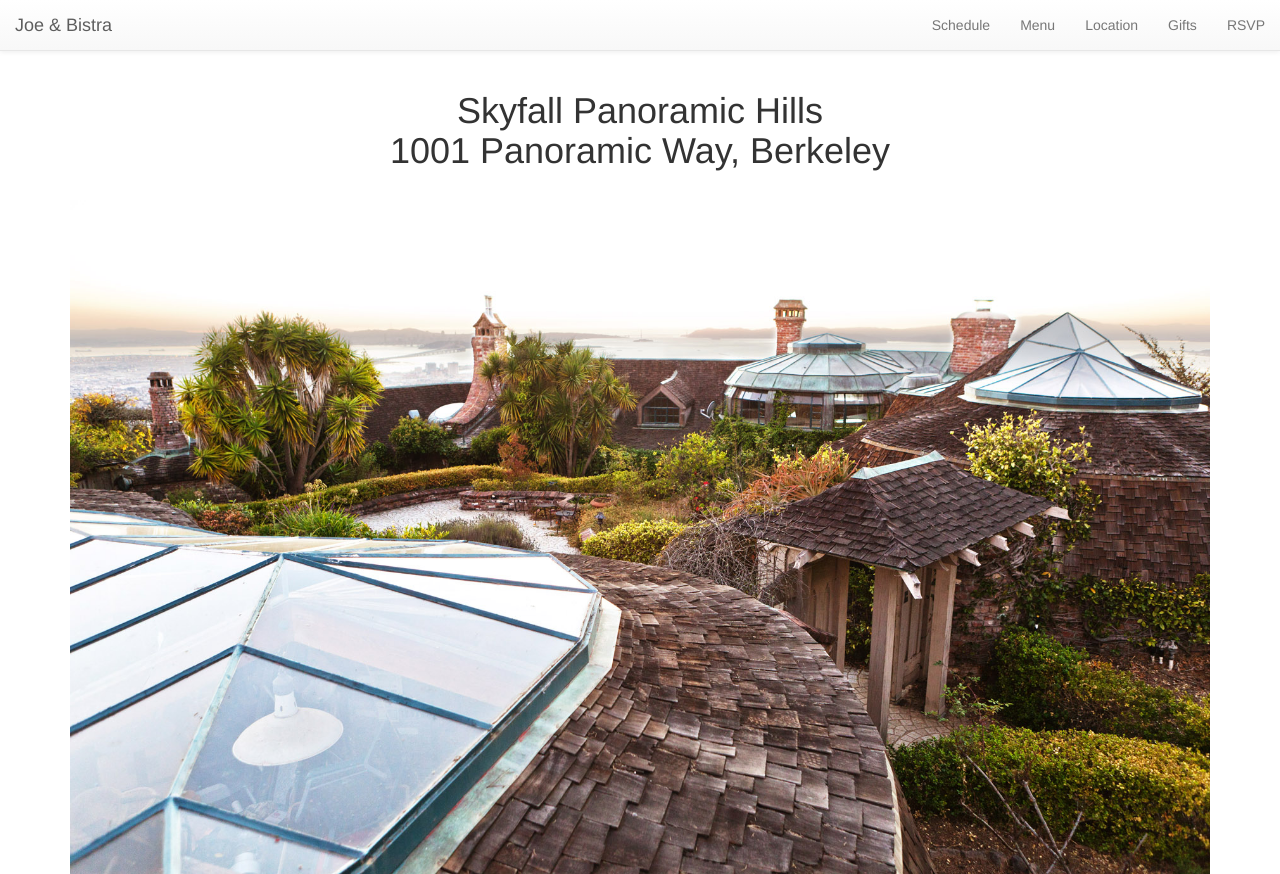
After one commit to jbinney/wedding, a Django app: page /location/ in a window 1280 px wide. The commit adds this page. Run offline with Django 3.2, Linux system fonts and the light colour scheme; some libraries are stand-ins or nearby versions.

Commit message:
Added Location page

```diff
--- a/wedding/templates/wedding/base.html
+++ b/wedding/templates/wedding/base.html
@@ -56,7 +56,7 @@
         <ul class="nav navbar-nav navbar-right">
           <li><a href="{% url 'schedule' %}">Schedule</a></li>
           <li><a href="{% url 'menu' %}">Menu</a></li>
-          <li><a href="#">Location</a></li>
+          <li><a href="{% url 'location' %}">Location</a></li>
           <li><a href="#">Gifts</a></li>
           <li><a href="#">RSVP</a></li>
         </ul>
--- /dev/null
+++ b/wedding/templates/wedding/location.html
@@ -0,0 +1,13 @@
+{% extends 'wedding/base.html' %}
+
+{% load staticfiles %}
+
+{% block content %}
+<h1>
+  Skyfall Panoramic Hills
+  <br>
+  1001 Panoramic Way, Berkeley
+</h1>
+<br>
+<img src="{% static 'wedding/images/skyfall_grounds.jpg' %}" width="100%">
+{% endblock %}
--- a/wedding/urls.py
+++ b/wedding/urls.py
@@ -22,6 +22,9 @@ urlpatterns = [
         TemplateView.as_view(template_name='wedding/home.html'),
         name='home'),
     url(r'^admin/', include(admin.site.urls)),
+    url(r'^location/$',
+        TemplateView.as_view(template_name='wedding/location.html'),
+        name='location'),
     url(r'^menu/$',
         TemplateView.as_view(template_name='wedding/menu.html'),
         name='menu'),
```
Also changed, not shown: wedding/static/wedding/images/skyfall_grounds.jpg (added).
